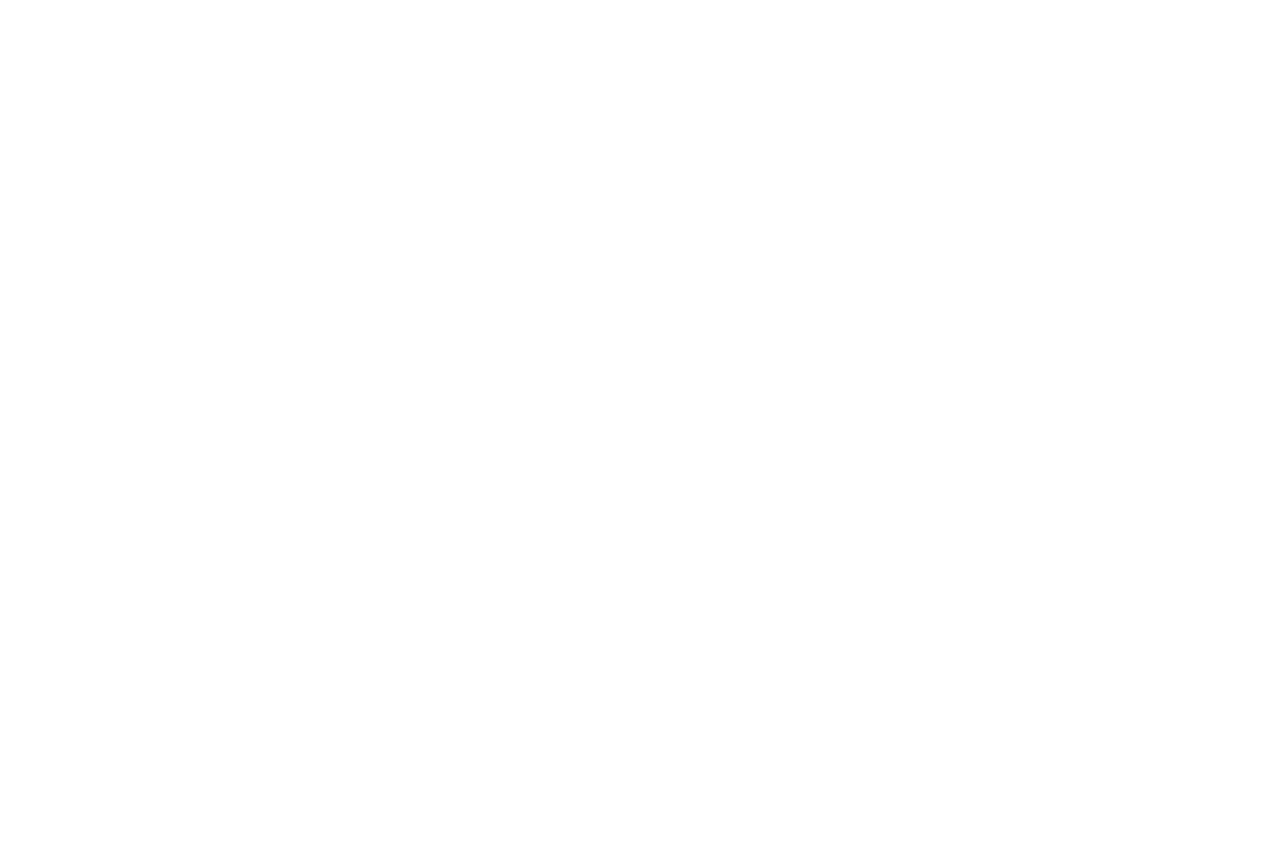
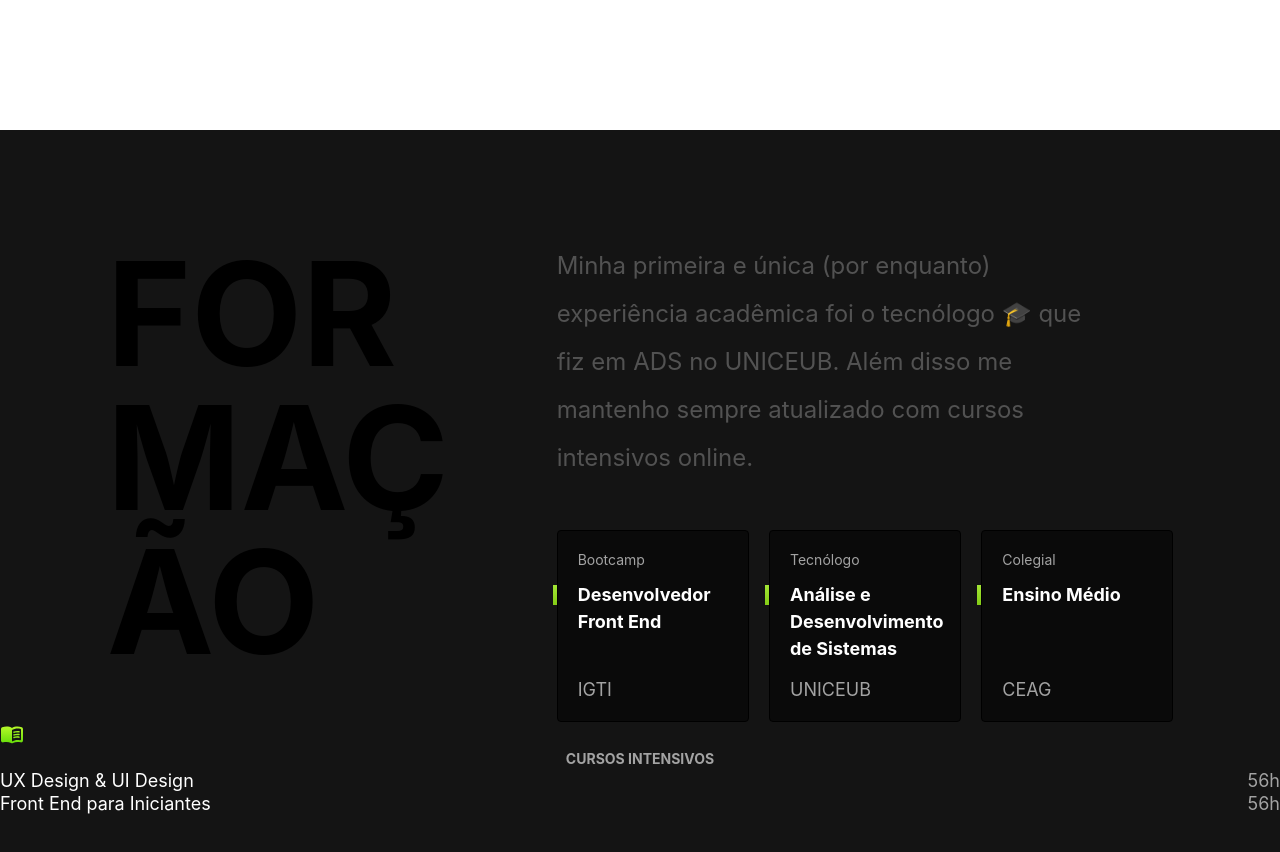
Before and after one commit to manuteu/portfolio, a React (Create React App) app: page / in a window 1280 px wide. Shown: the part 1600-2452 px from the top of the page. Before the commit the page ends 1538 px from the top, so only its background shows below. Built offline with nearby package versions, Linux system fonts and the light colour scheme.

Commit message:
add: education card, title and base to courses

```diff
--- a/src/App.tsx
+++ b/src/App.tsx
@@ -1,5 +1,6 @@
 import React from 'react';
 import './App.css';
+import Education from './views/Education';
 import Experience from './views/Experience';
 import Intro from './views/Intro';
 
@@ -7,8 +8,8 @@
   return (
     <div className="App">
       <Intro />
-      <div className='my-40' />
       <Experience />
+      <Education />
     </div>
   );
 }
--- /dev/null
+++ b/src/components/EducationCard/index.tsx
@@ -0,0 +1,20 @@
+import React from 'react'
+
+interface ExperienceProps {
+  type: string;
+  course: string;
+  university: string;
+}
+
+export default function EducationCard({ type, course, university }: ExperienceProps) {
+  return (
+    <div className="w-48 h-48 relative bg-neutral-950 rounded border border-black">
+      <div className="flex flex-col items-start p-5 h-full">
+        <span className="text-neutral-400 text-sm font-normal leading-tight">{type}</span>
+        <span className="text-left text-white text-lg font-bold leading-normal mt-3">{course}</span>
+        <span className="flex items-end h-full text-neutral-400 text-lg font-normal leading-tight">{university}</span>
+      </div>
+      <div className="w-1 h-5 -left-[5px] top-[54px] absolute bg-gradient-to-b from-lime-400 to-lime-500" />
+    </div>
+  )
+}
--- a/src/components/ExperieceCard/index.tsx
+++ b/src/components/ExperieceCard/index.tsx
@@ -11,8 +11,8 @@
 export default function ExperienceCard({ project, description, office, techs, year }: ExperienceProps) {
   return (
     <div className='flex mb-5'>
-      <div className='gap-8 flex mt-5 min-w-[82px]'>
-        <span className='text-neutral-600 text-sm font-normal leading-tight '>{year}</span>
+      <div className='gap-8 flex mt-5 max-w-[82px]'>
+        <span className='text-neutral-600 text-sm font-normal leading-tight min-w-[46px]'>{year}</span>
         <div className='w-1 h-5 bg-gradient-to-b from-lime-400 to-lime-500' />
       </div>
       <div className='flex max-w-[660px] p-4 min-h-[140px] bg-[#F5F5F5] border border-[#F0F0F0] rounded'>
--- a/src/components/SectionName/index.tsx
+++ b/src/components/SectionName/index.tsx
@@ -8,7 +8,7 @@
 
 export default function SectionName({ name, color }: SectionNameProps) {
   return (
-    <div className='max-w-[330px]'>
+    <div className='max-w-[370px]'>
       <p className='text-left leading-none break-words uppercase text-[144px] font-bold' style={{color: color}}>{name}</p>
     </div>
   )
--- /dev/null
+++ b/src/icons/components/Course.tsx
@@ -0,0 +1,35 @@
+import React from 'react'
+
+export default function Course() {
+  return (
+    <svg xmlns="http://www.w3.org/2000/svg" width="24" height="24" viewBox="0 0 24 24" fill="none">
+      <g clip-path="url(#clip0_15_47)">
+        <path d="M17.5 4.5C15.55 4.5 13.45 4.9 12 6C10.55 4.9 8.45 4.5 6.5 4.5C5.05 4.5 3.51 4.72 2.22 5.29C1.49 5.62 1 6.33 1 7.14V18.42C1 19.72 2.22 20.68 3.48 20.36C4.46 20.11 5.5 20 6.5 20C8.06 20 9.72 20.26 11.06 20.92C11.66 21.22 12.34 21.22 12.93 20.92C14.27 20.25 15.93 20 17.49 20C18.49 20 19.53 20.11 20.51 20.36C21.77 20.69 22.99 19.73 22.99 18.42V7.14C22.99 6.33 22.5 5.62 21.77 5.29C20.49 4.72 18.95 4.5 17.5 4.5ZM21 17.23C21 17.86 20.42 18.32 19.8 18.21C19.05 18.07 18.27 18.01 17.5 18.01C15.8 18.01 13.35 18.66 12 19.51V8C13.35 7.15 15.8 6.5 17.5 6.5C18.42 6.5 19.33 6.59 20.2 6.78C20.66 6.88 21 7.29 21 7.76V17.23Z" fill="url(#paint0_linear_15_47)" />
+        <path d="M13.98 11.01C13.66 11.01 13.37 10.81 13.27 10.49C13.14 10.1 13.36 9.66998 13.75 9.54998C15.29 9.04998 17.28 8.88998 19.11 9.09998C19.52 9.14998 19.82 9.51998 19.77 9.92998C19.72 10.34 19.35 10.64 18.94 10.59C17.32 10.4 15.55 10.55 14.21 10.98C14.13 10.99 14.05 11.01 13.98 11.01Z" fill="url(#paint1_linear_15_47)" />
+        <path d="M13.98 13.67C13.66 13.67 13.37 13.47 13.27 13.15C13.14 12.76 13.36 12.33 13.75 12.21C15.28 11.71 17.28 11.55 19.11 11.76C19.52 11.81 19.82 12.18 19.77 12.59C19.72 13 19.35 13.3 18.94 13.25C17.32 13.06 15.55 13.21 14.21 13.64C14.13 13.66 14.05 13.67 13.98 13.67Z" fill="url(#paint2_linear_15_47)" />
+        <path d="M13.98 16.33C13.66 16.33 13.37 16.13 13.27 15.81C13.14 15.42 13.36 14.99 13.75 14.87C15.28 14.37 17.28 14.21 19.11 14.42C19.52 14.47 19.82 14.84 19.77 15.25C19.72 15.66 19.35 15.95 18.94 15.91C17.32 15.72 15.55 15.87 14.21 16.3C14.13 16.32 14.05 16.33 13.98 16.33Z" fill="url(#paint3_linear_15_47)" />
+      </g>
+      <defs>
+        <linearGradient id="paint0_linear_15_47" x1="11.995" y1="4.5" x2="11.995" y2="21.145" gradientUnits="userSpaceOnUse">
+          <stop stop-color="#B6F829" />
+          <stop offset="1" stop-color="#67DD0A" />
+        </linearGradient>
+        <linearGradient id="paint1_linear_15_47" x1="16.504" y1="9.00989" x2="16.504" y2="11.01" gradientUnits="userSpaceOnUse">
+          <stop stop-color="#B6F829" />
+          <stop offset="1" stop-color="#67DD0A" />
+        </linearGradient>
+        <linearGradient id="paint2_linear_15_47" x1="16.504" y1="11.6699" x2="16.504" y2="13.67" gradientUnits="userSpaceOnUse">
+          <stop stop-color="#B6F829" />
+          <stop offset="1" stop-color="#67DD0A" />
+        </linearGradient>
+        <linearGradient id="paint3_linear_15_47" x1="16.504" y1="14.33" x2="16.504" y2="16.33" gradientUnits="userSpaceOnUse">
+          <stop stop-color="#B6F829" />
+          <stop offset="1" stop-color="#67DD0A" />
+        </linearGradient>
+        <clipPath id="clip0_15_47">
+          <rect width="24" height="24" fill="white" />
+        </clipPath>
+      </defs>
+    </svg>
+  )
+}
--- a/src/icons/index.tsx
+++ b/src/icons/index.tsx
@@ -1,4 +1,5 @@
 import React from 'react';
+import Course from './components/Course';
 import Traits from './components/Traits';
 
 export default function SelectIcon(
@@ -10,6 +11,8 @@
   switch (icon) {
     case 'traits':
       return <Traits />;
+    case 'course':
+      return <Course />;
     default:
       break;
   }
--- /dev/null
+++ b/src/views/Education.tsx
@@ -0,0 +1,42 @@
+import React from 'react'
+import EducationCard from '../components/EducationCard'
+import SectionName from '../components/SectionName'
+import SelectIcon from '../icons'
+
+export default function Education() {
+  return (
+    <section className='min-h-[960px] bg-[#141414]'>
+      <div className='flex justify-between w-5/6 max-w-[1300px] m-auto pt-28'>
+        <SectionName name="Formação" color="#000" />
+        <div className='mx-10' />
+        <div className='flex flex-col max-w-[660px] w-[660px]'>
+          <div className="flex flex-row max-w-[550px] mb-12">
+            <span className="text-left text-neutral-600 text-[#A3A3A3] text-2xl font-normal leading-loose">
+              Minha primeira e única (por enquanto) experiência acadêmica foi o tecnólogo 🎓
+              que fiz em ADS no UNICEUB. Além disso me mantenho sempre atualizado com cursos intensivos online.
+            </span>
+          </div>
+          <div className='flex flex-wrap justify-between gap-5'>
+            <EducationCard type='Bootcamp' course='Desenvolvedor Front End' university='IGTI' />
+            <EducationCard type='Tecnólogo' course='Análise e Desenvolvimento de Sistemas' university='UNICEUB' />
+            <EducationCard type='Colegial' course='Ensino Médio' university='CEAG' />
+          </div>
+        </div>
+      </div>
+      <div className='flex flex-col'>
+        {SelectIcon('course')}
+      </div>
+      <div>
+        <span className="text-neutral-400 text-sm font-bold leading-tight">CURSOS INTENSIVOS</span>
+        <div className='flex justify-between'>
+          <span className="text-white text-lg font-normal leading-tight">UX Design & UI Design</span>
+          <span className="text-neutral-400 text-lg font-normal leading-tight">56h</span>
+        </div>
+        <div className='flex justify-between'>
+          <div className="text-white text-lg font-normal leading-tight">Front End para Iniciantes</div>
+          <span className="text-neutral-400 text-lg font-normal leading-tight">56h</span>
+        </div>
+      </div>
+    </section>
+  )
+}
--- a/src/views/Experience.tsx
+++ b/src/views/Experience.tsx
@@ -4,9 +4,9 @@
 
 export default function Experience() {
   return (
-    <section className='flex justify-between w-5/6 max-w-[1300px] m-auto'>
+    <section className='flex justify-between w-5/6 max-w-[1300px] m-auto py-28'>
       <SectionName name="experiência" color="#E0E0E0" />
-      <div className='flex flex-col items-end '>
+      <div className='flex flex-col items-end'>
         <div className="flex items-start flex-row max-w-[550px] self-start mb-12">
           <div className='mx-10' />
           <span className="text-left text-neutral-600 text-2xl font-normal leading-loose">
--- a/src/views/Intro.tsx
+++ b/src/views/Intro.tsx
@@ -4,7 +4,7 @@
 
 export default function Intro() {
   return (
-    <section>
+    <section className='mb-32'>
       <Header />
       <div className='m-auto'>
         <Tittle />
```
